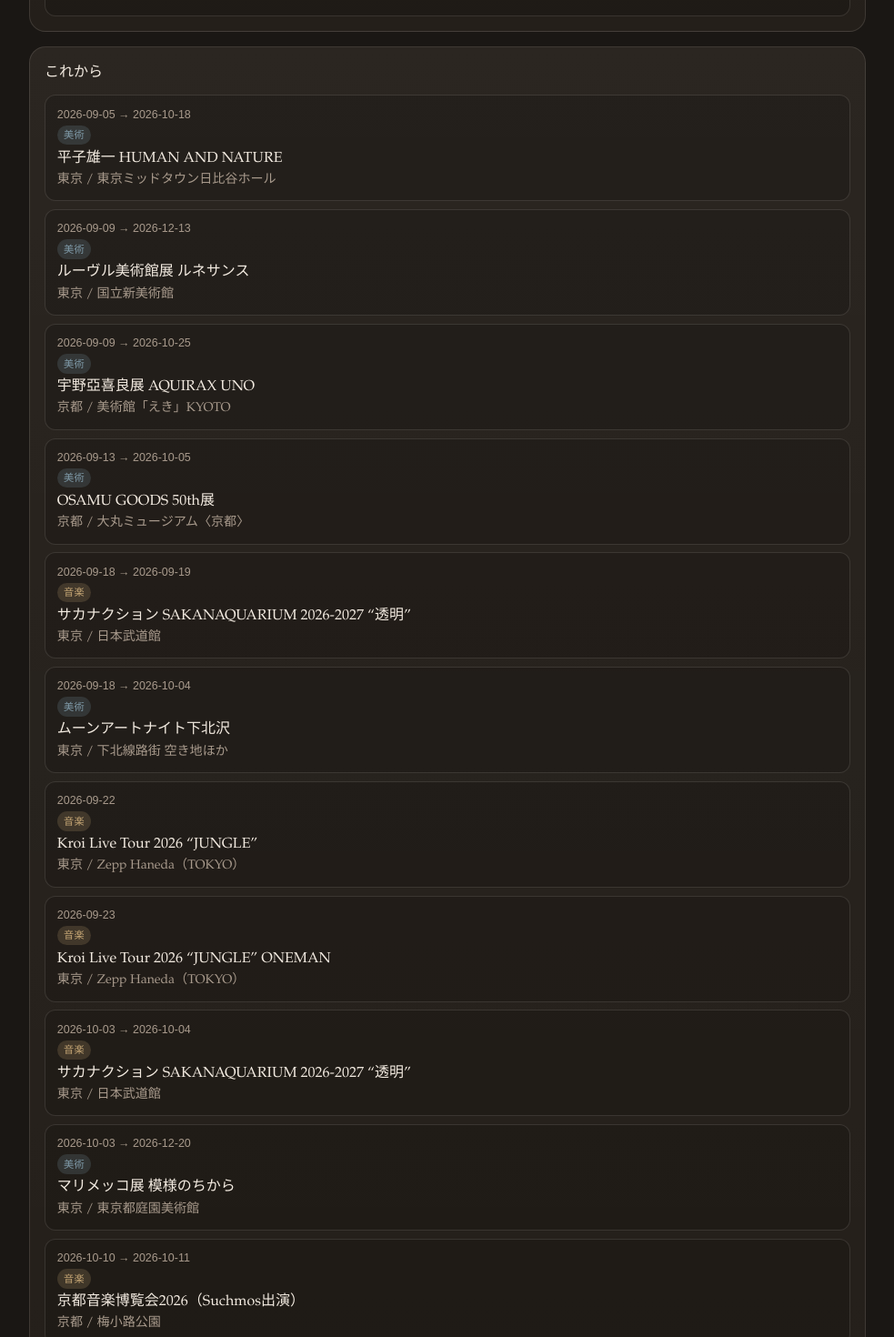
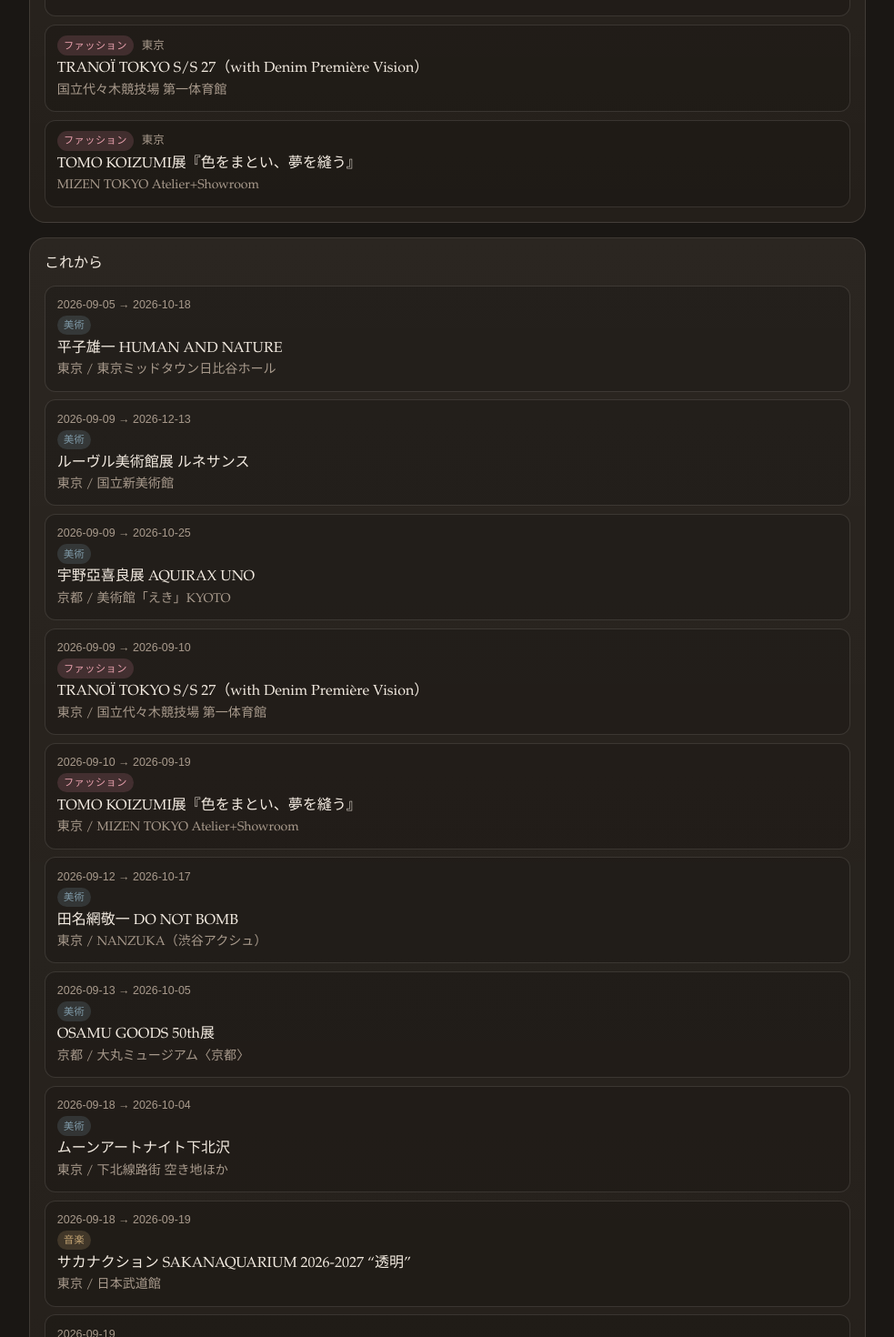
Before and after one commit to Licca-07/culture-calendar, a React (Vite) app: page / in a window 1280 px wide. Shown: the part 1330-2800 px from the top of the page at 91% size, without its empty margins (148-1131 px from the left). Built offline with nearby package versions, Linux system fonts and the light colour scheme.

Commit message:
Add fashion events from FASHIONSNAP calendar and drop Notion footer
Introduce a fashion filter/type and remove the Notion URL footer copy.

```diff
--- a/public/events.json
+++ b/public/events.json
@@ -1,42 +1,27 @@
 [
   {
-    "id": "sakanaction-budokan-2026-09-08",
-    "title": "サカナクション SAKANAQUARIUM 2026-2027 “透明”",
-    "type": "music",
+    "id": "rfw-tokyo-2027ss",
+    "title": "Rakuten Fashion Week TOKYO 2027 S/S",
+    "type": "fashion",
     "city": "tokyo",
-    "venue": "日本武道館",
-    "start": "2026-09-08",
-    "end": "2026-09-09",
-    "url": "https://sakanaction.jp/feature/tour2026-2027",
-    "source": "official",
-    "artists": ["sakanaction"],
-    "notes": "core。OPEN/STARTは日により異なる"
+    "venue": "渋谷ヒカリエほか",
+    "start": "2026-08-31",
+    "end": "2026-09-05",
+    "url": "https://rakutenfashionweektokyo.com/jp/",
+    "source": "fashion-snap",
+    "notes": "FASHIONSNAP オフィシャルSNAP企画あり"
   },
   {
-    "id": "sakanaction-budokan-2026-09-18",
-    "title": "サカナクション SAKANAQUARIUM 2026-2027 “透明”",
-    "type": "music",
+    "id": "hirako-hibiya-2026",
+    "title": "平子雄一 HUMAN AND NATURE",
+    "type": "art",
     "city": "tokyo",
-    "venue": "日本武道館",
-    "start": "2026-09-18",
-    "end": "2026-09-19",
-    "url": "https://sakanaction.jp/feature/tour2026-2027",
-    "source": "official",
-    "artists": ["sakanaction"],
-    "notes": "core"
-  },
-  {
-    "id": "sakanaction-budokan-2026-10-03",
-    "title": "サカナクション SAKANAQUARIUM 2026-2027 “透明”",
-    "type": "music",
-    "city": "tokyo",
-    "venue": "日本武道館",
-    "start": "2026-10-03",
-    "end": "2026-10-04",
-    "url": "https://sakanaction.jp/feature/tour2026-2027",
-    "source": "official",
-    "artists": ["sakanaction"],
-    "notes": "core。東京公演の締め"
+    "venue": "東京ミッドタウン日比谷ホール",
+    "start": "2026-09-05",
+    "end": "2026-10-18",
+    "url": "https://www.tokyoartbeat.com/articles/-/yuichi-hirako-human-and-nature-report-20209",
+    "source": "tokyo-art-beat",
+    "notes": "会期中無休。11:00–20:00"
   },
   {
     "id": "vaundy-makuhari-2026-09-05",
@@ -48,73 +33,25 @@
     "end": "2026-09-06",
     "url": "https://lignea.co.jp/vaundy/",
     "source": "livenex",
-    "artists": ["vaundy"],
+    "artists": [
+      "vaundy"
+    ],
     "notes": "core。首都圏公演として掲載"
   },
   {
-    "id": "kroi-haneda-2026-09-22",
-    "title": "Kroi Live Tour 2026 “JUNGLE”",
+    "id": "sakanaction-budokan-2026-09-08",
+    "title": "サカナクション SAKANAQUARIUM 2026-2027 “透明”",
     "type": "music",
     "city": "tokyo",
-    "venue": "Zepp Haneda（TOKYO）",
-    "start": "2026-09-22",
-    "end": "2026-09-22",
-    "url": "https://special.kroi.net/tour/",
+    "venue": "日本武道館",
+    "start": "2026-09-08",
+    "end": "2026-09-09",
+    "url": "https://sakanaction.jp/feature/tour2026-2027",
     "source": "official",
-    "artists": ["kroi"],
-    "notes": "core。w/ 東京スカパラダイスオーケストラ（Dig the Deep）"
-  },
-  {
-    "id": "kroi-haneda-2026-09-23",
-    "title": "Kroi Live Tour 2026 “JUNGLE” ONEMAN",
-    "type": "music",
-    "city": "tokyo",
-    "venue": "Zepp Haneda（TOKYO）",
-    "start": "2026-09-23",
-    "end": "2026-09-23",
-    "url": "https://special.kroi.net/tour/",
-    "source": "official",
-    "artists": ["kroi"],
-    "notes": "core。ワンマン"
-  },
-  {
-    "id": "stuts-shibuya-2026-10-18",
-    "title": "SHIBUYA SYMPHONIC BEAT（STUTSほか）",
-    "type": "music",
-    "city": "tokyo",
-    "venue": "LINE CUBE SHIBUYA",
-    "start": "2026-10-18",
-    "end": "2026-10-18",
-    "url": "https://prtimes.jp/main/html/rd/p/000003918.000004829.html",
-    "source": "official",
-    "artists": ["stuts"],
-    "notes": "core。東フィル共演。開場12:45 / 開演13:30"
-  },
-  {
-    "id": "suchmos-kyoto-onpaku-2026",
-    "title": "京都音楽博覧会2026（Suchmos出演）",
-    "type": "music",
-    "city": "kyoto",
-    "venue": "梅小路公園",
-    "start": "2026-10-10",
-    "end": "2026-10-11",
-    "url": "https://kyotoonpaku.net/2026/",
-    "source": "official",
-    "artists": ["suchmos"],
-    "notes": "core。くるり主催。Suchmosはラインナップに含まれる"
-  },
-  {
-    "id": "halley-2026-11-19",
-    "title": "HALLEY Born with Love Tour 2026",
-    "type": "music",
-    "city": "tokyo",
-    "venue": "代官山 SPACE ODD",
-    "start": "2026-11-19",
-    "end": "2026-11-19",
-    "url": "https://www.halley-official.com/",
-    "source": "official",
-    "artists": ["halley"],
-    "notes": "core。Open 18:15 / Start 19:00"
+    "artists": [
+      "sakanaction"
+    ],
+    "notes": "core。OPEN/STARTは日により異なる"
   },
   {
     "id": "louvre-nact-2026",
@@ -129,18 +66,6 @@
     "notes": "火休館（祝日例外あり）"
   },
   {
-    "id": "hirako-hibiya-2026",
-    "title": "平子雄一 HUMAN AND NATURE",
-    "type": "art",
-    "city": "tokyo",
-    "venue": "東京ミッドタウン日比谷ホール",
-    "start": "2026-09-05",
-    "end": "2026-10-18",
-    "url": "https://www.tokyoartbeat.com/articles/-/yuichi-hirako-human-and-nature-report-20209",
-    "source": "tokyo-art-beat",
-    "notes": "会期中無休。11:00–20:00"
-  },
-  {
     "id": "uno-eki-kyoto-2026",
     "title": "宇野亞喜良展 AQUIRAX UNO",
     "type": "art",
@@ -151,6 +76,54 @@
     "url": "https://prtimes.jp/main/html/rd/p/000000441.000021989.html",
     "source": "tokyo-art-beat",
     "notes": "京都駅直結。会期中無休"
+  },
+  {
+    "id": "tranoi-tokyo-2026",
+    "title": "TRANOÏ TOKYO S/S 27（with Denim Première Vision）",
+    "type": "fashion",
+    "city": "tokyo",
+    "venue": "国立代々木競技場 第一体育館",
+    "start": "2026-09-09",
+    "end": "2026-09-10",
+    "url": "https://www.tranoi.com/e/tokyo/ja",
+    "source": "fashion-snap",
+    "notes": "10:00–19:00"
+  },
+  {
+    "id": "tomo-koizumi-mizen-2026",
+    "title": "TOMO KOIZUMI展『色をまとい、夢を縫う』",
+    "type": "fashion",
+    "city": "tokyo",
+    "venue": "MIZEN TOKYO Atelier+Showroom",
+    "start": "2026-09-10",
+    "end": "2026-09-19",
+    "url": "https://rakutenfashionweektokyo.com/jp/topics/pickup/rakutenfwt2027ss/",
+    "source": "fashion-snap",
+    "notes": "一般向け展示/受注。予約制"
+  },
+  {
+    "id": "tanaami-nanzuka-2026",
+    "title": "田名網敬一 DO NOT BOMB",
+    "type": "art",
+    "city": "tokyo",
+    "venue": "NANZUKA（渋谷アクシュ）",
+    "start": "2026-09-12",
+    "end": "2026-10-17",
+    "url": "https://www.fashionsnap.com/article/2026-08-17/keiichi-tanaami-exhibition-2026/",
+    "source": "fashion-snap",
+    "notes": "FASHIONSNAP掲載。日曜休廊"
+  },
+  {
+    "id": "osamu-goods-kyoto-2026",
+    "title": "OSAMU GOODS 50th展",
+    "type": "art",
+    "city": "kyoto",
+    "venue": "大丸ミュージアム〈京都〉",
+    "start": "2026-09-13",
+    "end": "2026-10-05",
+    "url": "https://www.leafkyoto.net/event/260906-kyoto-osamugoods/",
+    "source": "official",
+    "notes": ""
   },
   {
     "id": "moon-art-shimokita-2026",
@@ -165,6 +138,87 @@
     "notes": "街なか美術。散歩向き"
   },
   {
+    "id": "sakanaction-budokan-2026-09-18",
+    "title": "サカナクション SAKANAQUARIUM 2026-2027 “透明”",
+    "type": "music",
+    "city": "tokyo",
+    "venue": "日本武道館",
+    "start": "2026-09-18",
+    "end": "2026-09-19",
+    "url": "https://sakanaction.jp/feature/tour2026-2027",
+    "source": "official",
+    "artists": [
+      "sakanaction"
+    ],
+    "notes": "core"
+  },
+  {
+    "id": "tgc-2026-aw",
+    "title": "マイナビ TGC 2026 A/W",
+    "type": "fashion",
+    "city": "tokyo",
+    "venue": "横浜アリーナ",
+    "start": "2026-09-19",
+    "end": "2026-09-19",
+    "url": "https://entamerush.jp/709327/",
+    "source": "fashion-snap",
+    "notes": "開場12:00 / 開演14:00。首都圏として掲載"
+  },
+  {
+    "id": "kroi-haneda-2026-09-22",
+    "title": "Kroi Live Tour 2026 “JUNGLE”",
+    "type": "music",
+    "city": "tokyo",
+    "venue": "Zepp Haneda（TOKYO）",
+    "start": "2026-09-22",
+    "end": "2026-09-22",
+    "url": "https://special.kroi.net/tour/",
+    "source": "official",
+    "artists": [
+      "kroi"
+    ],
+    "notes": "core。w/ 東京スカパラダイスオーケストラ（Dig the Deep）"
+  },
+  {
+    "id": "kroi-haneda-2026-09-23",
+    "title": "Kroi Live Tour 2026 “JUNGLE” ONEMAN",
+    "type": "music",
+    "city": "tokyo",
+    "venue": "Zepp Haneda（TOKYO）",
+    "start": "2026-09-23",
+    "end": "2026-09-23",
+    "url": "https://special.kroi.net/tour/",
+    "source": "official",
+    "artists": [
+      "kroi"
+    ],
+    "notes": "core。ワンマン"
+  },
+  {
+    "id": "lisa-larson-matsuya-2026",
+    "title": "リサ・ラーソン 追悼展",
+    "type": "art",
+    "city": "tokyo",
+    "venue": "松屋銀座 8階イベントスクエア",
+    "start": "2026-09-25",
+    "end": "2026-10-12",
+    "url": "https://www.fashionsnap.com/article/2026-08-08/lisa-larson-ginza-matsuya/",
+    "source": "fashion-snap",
+    "notes": "FASHIONSNAP掲載"
+  },
+  {
+    "id": "chanel-nexus-portraits-2026",
+    "title": "Icons and Image Makers ナショナル ポートレート ギャラリー展",
+    "type": "fashion",
+    "city": "tokyo",
+    "venue": "シャネル・ネクサス・ホール（銀座）",
+    "start": "2026-10-02",
+    "end": "2026-11-29",
+    "url": "https://www.fashionsnap.com/article/2026-09-03/icons-and-image-makers/",
+    "source": "fashion-snap",
+    "notes": "無料・予約不要"
+  },
+  {
     "id": "marimekko-teien-2026",
     "title": "マリメッコ展 模様のちから",
     "type": "art",
@@ -177,15 +231,99 @@
     "notes": "白金台"
   },
   {
-    "id": "osamu-goods-kyoto-2026",
-    "title": "OSAMU GOODS 50th展",
+    "id": "sakanaction-budokan-2026-10-03",
+    "title": "サカナクション SAKANAQUARIUM 2026-2027 “透明”",
+    "type": "music",
+    "city": "tokyo",
+    "venue": "日本武道館",
+    "start": "2026-10-03",
+    "end": "2026-10-04",
+    "url": "https://sakanaction.jp/feature/tour2026-2027",
+    "source": "official",
+    "artists": [
+      "sakanaction"
+    ],
+    "notes": "core。東京公演の締め"
+  },
+  {
+    "id": "faw-tokyo-2026-autumn",
+    "title": "FaW TOKYO（ファッション ワールド東京）秋展",
+    "type": "fashion",
+    "city": "tokyo",
+    "venue": "東京ビッグサイト",
+    "start": "2026-10-07",
+    "end": "2026-10-09",
+    "url": "https://www.fashion-tokyo.jp/autumn/ja-jp.html",
+    "source": "fashion-snap",
+    "notes": "10:00–17:00"
+  },
+  {
+    "id": "tokyo-atlas-2026",
+    "title": "国際美術展 TOKYO ATLAS",
     "type": "art",
+    "city": "tokyo",
+    "venue": "お台場・青海・天王洲ほか",
+    "start": "2026-10-10",
+    "end": "2026-12-20",
+    "url": "https://www.fashionsnap.com/article/2026-03-04/tokyo-atlas-art-exhibition/",
+    "source": "fashion-snap",
+    "notes": "FASHIONSNAP掲載。一部無料"
+  },
+  {
+    "id": "suchmos-kyoto-onpaku-2026",
+    "title": "京都音楽博覧会2026（Suchmos出演）",
+    "type": "music",
     "city": "kyoto",
-    "venue": "大丸ミュージアム〈京都〉",
-    "start": "2026-09-13",
-    "end": "2026-10-05",
-    "url": "https://www.leafkyoto.net/event/260906-kyoto-osamugoods/",
+    "venue": "梅小路公園",
+    "start": "2026-10-10",
+    "end": "2026-10-11",
+    "url": "https://kyotoonpaku.net/2026/",
     "source": "official",
-    "notes": ""
+    "artists": [
+      "suchmos"
+    ],
+    "notes": "core。くるり主催。Suchmosはラインナップに含まれる"
+  },
+  {
+    "id": "takeo-paper-show-50",
+    "title": "TAKEO PAPER SHOW 50『祝と礼』",
+    "type": "art",
+    "city": "tokyo",
+    "venue": "KANDA SQUARE HALL",
+    "start": "2026-10-17",
+    "end": "2026-10-25",
+    "url": "https://www.fashionsnap.com/article/2026-07-25/takeo-paper-show-50/",
+    "source": "fashion-snap",
+    "notes": "原研哉企画。事前予約・無料"
+  },
+  {
+    "id": "stuts-shibuya-2026-10-18",
+    "title": "SHIBUYA SYMPHONIC BEAT（STUTSほか）",
+    "type": "music",
+    "city": "tokyo",
+    "venue": "LINE CUBE SHIBUYA",
+    "start": "2026-10-18",
+    "end": "2026-10-18",
+    "url": "https://prtimes.jp/main/html/rd/p/000003918.000004829.html",
+    "source": "official",
+    "artists": [
+      "stuts"
+    ],
+    "notes": "core。東フィル共演。開場12:45 / 開演13:30"
+  },
+  {
+    "id": "halley-2026-11-19",
+    "title": "HALLEY Born with Love Tour 2026",
+    "type": "music",
+    "city": "tokyo",
+    "venue": "代官山 SPACE ODD",
+    "start": "2026-11-19",
+    "end": "2026-11-19",
+    "url": "https://www.halley-official.com/",
+    "source": "official",
+    "artists": [
+      "halley"
+    ],
+    "notes": "core。Open 18:15 / Start 19:00"
   }
 ]
--- a/src/App.css
+++ b/src/App.css
@@ -196,6 +196,15 @@
   background: var(--art);
 }
 
+.dots i.fashion {
+  background: #c97b8a;
+}
+
+.tag.fashion {
+  background: rgba(201, 123, 138, 0.2);
+  color: #e8a0ad;
+}
+
 .panel h3 {
   margin: 0 0 0.75rem;
   font-size: 1rem;
--- a/src/App.tsx
+++ b/src/App.tsx
@@ -18,7 +18,7 @@
 export type CultureEvent = {
   id: string
   title: string
-  type: 'music' | 'art'
+  type: 'music' | 'art' | 'fashion'
   city: 'tokyo' | 'kyoto'
   venue: string
   start: string
@@ -34,8 +34,14 @@
   core?: { id: string; name: string }[]
 }
 
-type TypeFilter = 'all' | 'music' | 'art'
+type TypeFilter = 'all' | 'music' | 'art' | 'fashion'
 type CityFilter = 'all' | 'tokyo' | 'kyoto'
+
+const typeLabel: Record<CultureEvent['type'], string> = {
+  music: '音楽',
+  art: '美術',
+  fashion: 'ファッション',
+}
 
 function overlapsDay(event: CultureEvent, day: Date) {
   const start = parseISO(event.start)
@@ -113,6 +119,7 @@
             ['all', 'すべて'],
             ['music', '音楽'],
             ['art', '美術'],
+            ['fashion', 'ファッション'],
           ] as const).map(([v, label]) => (
             <button key={v} className={type === v ? 'on' : ''} onClick={() => setType(v)}>
               {label}
@@ -188,7 +195,7 @@
             {dayEvents.map((e) => (
               <li key={e.id}>
                 <a href={e.url} target="_blank" rel="noreferrer">
-                  <span className={`tag ${e.type}`}>{e.type === 'music' ? '音楽' : '美術'}</span>
+                  <span className={`tag ${e.type}`}>{typeLabel[e.type]}</span>
                   <span className="city">{e.city === 'tokyo' ? '東京' : '京都'}</span>
                   <strong>{e.title}</strong>
                   <em>{e.venue}</em>
@@ -206,7 +213,7 @@
             <li key={e.id}>
               <a href={e.url} target="_blank" rel="noreferrer">
                 <time>{e.start === e.end ? e.start : `${e.start} → ${e.end}`}</time>
-                <span className={`tag ${e.type}`}>{e.type === 'music' ? '音楽' : '美術'}</span>
+                <span className={`tag ${e.type}`}>{typeLabel[e.type]}</span>
                 <strong>{e.title}</strong>
                 <em>
                   {e.city === 'tokyo' ? '東京' : '京都'} / {e.venue}
@@ -216,13 +223,6 @@
           ))}
         </ul>
       </section>
-
-      <footer>
-        <p>Notion にはこのページのURLを貼る。</p>
-        <p className="sources">
-          美術: Tokyo Art Beat ほか / 音楽: LIVENEX・LiveScopra・公式
-        </p>
-      </footer>
     </div>
   )
 }
```
Also changed, not shown: 1 other file (tests, documents, lock files or other folders).
